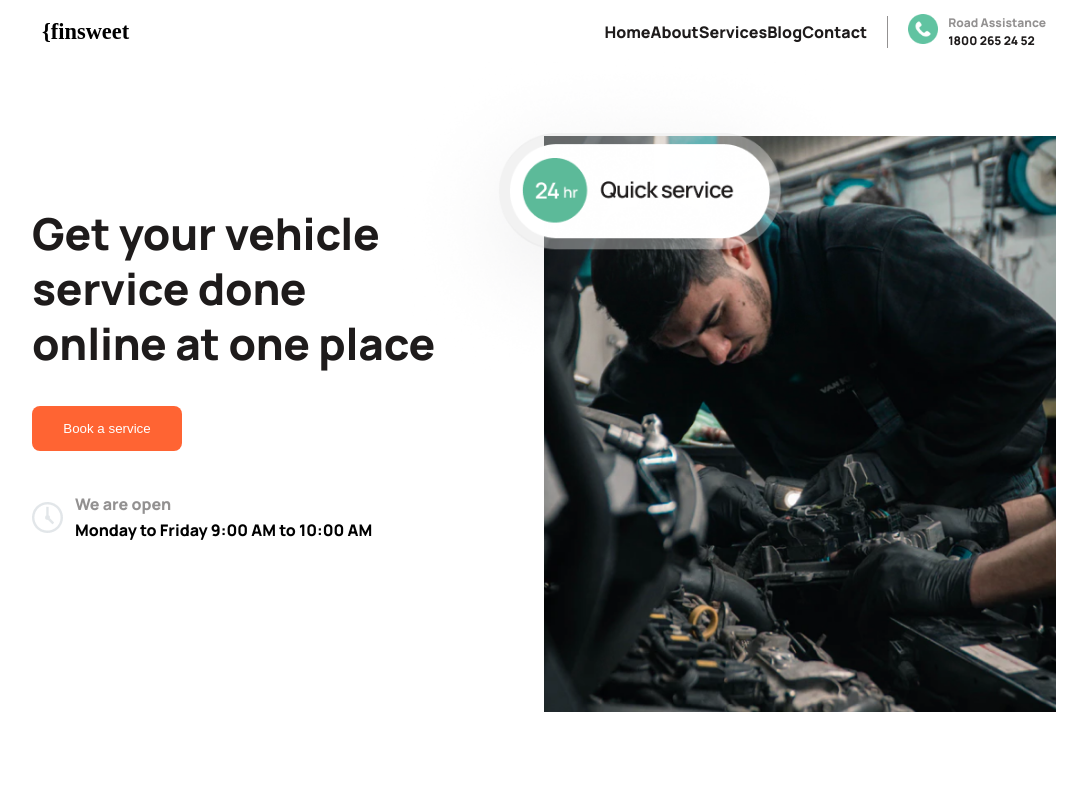
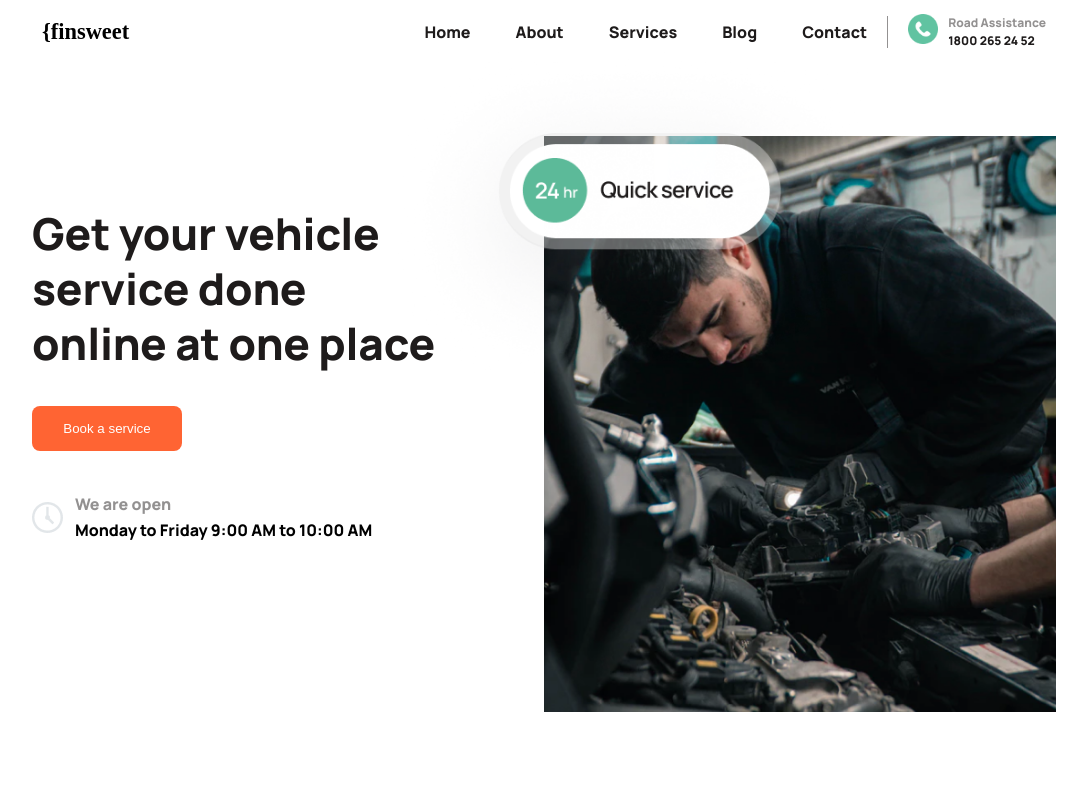
Before and after one commit to Cesca04/finsweet.kodecamp, a plain HTML site: page index.html in a window 1280 px wide. Shown: the top 799 px of the page, without its empty margins (96-1183 px from the left). Drawn offline with Linux system fonts and the light colour scheme.

```diff
--- a/css/index.css
+++ b/css/index.css
@@ -41,8 +41,7 @@ nav{
 nav ul{
     display: flex;
     align-items: center;
-    column-gap: 45
-    px;
+    column-gap: 45px;
     padding: 5px 20px 5px 0;
     font-size: 1rem;
     border-right: 1px solid #939191;
```
